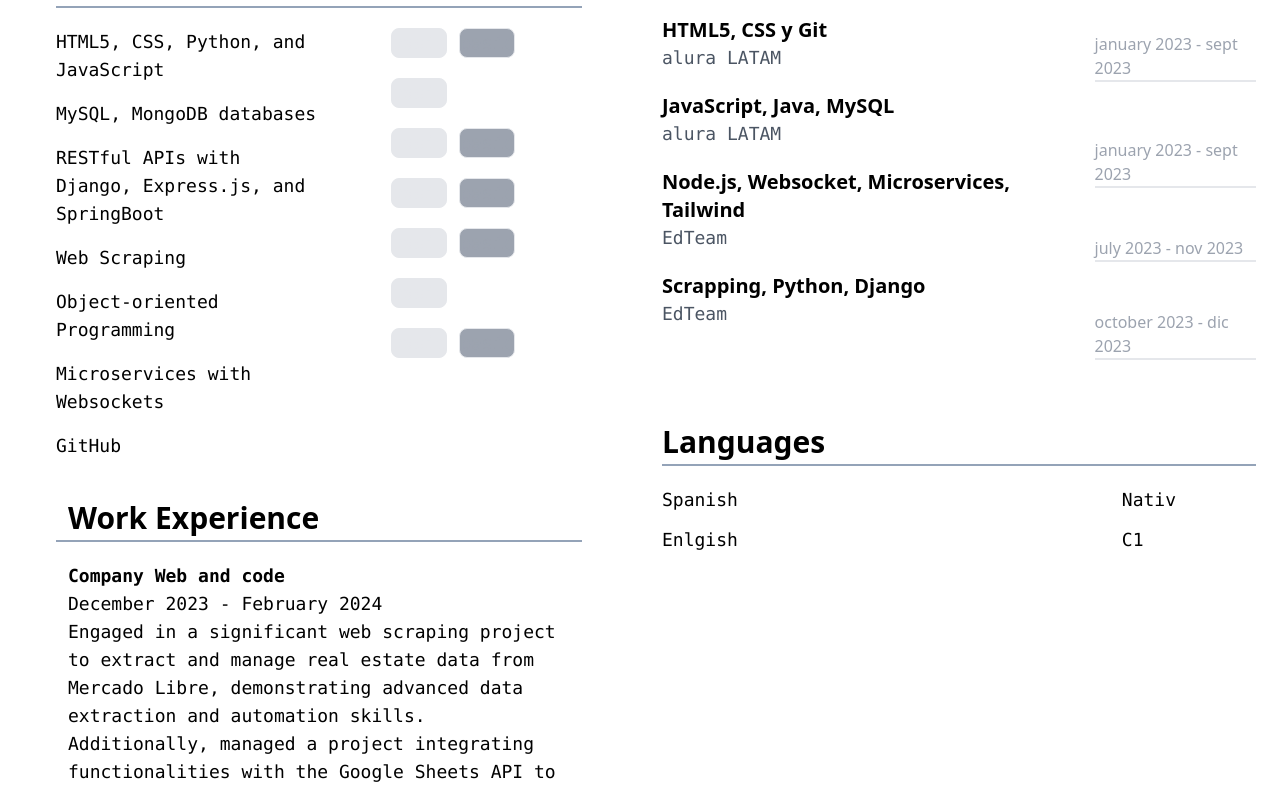
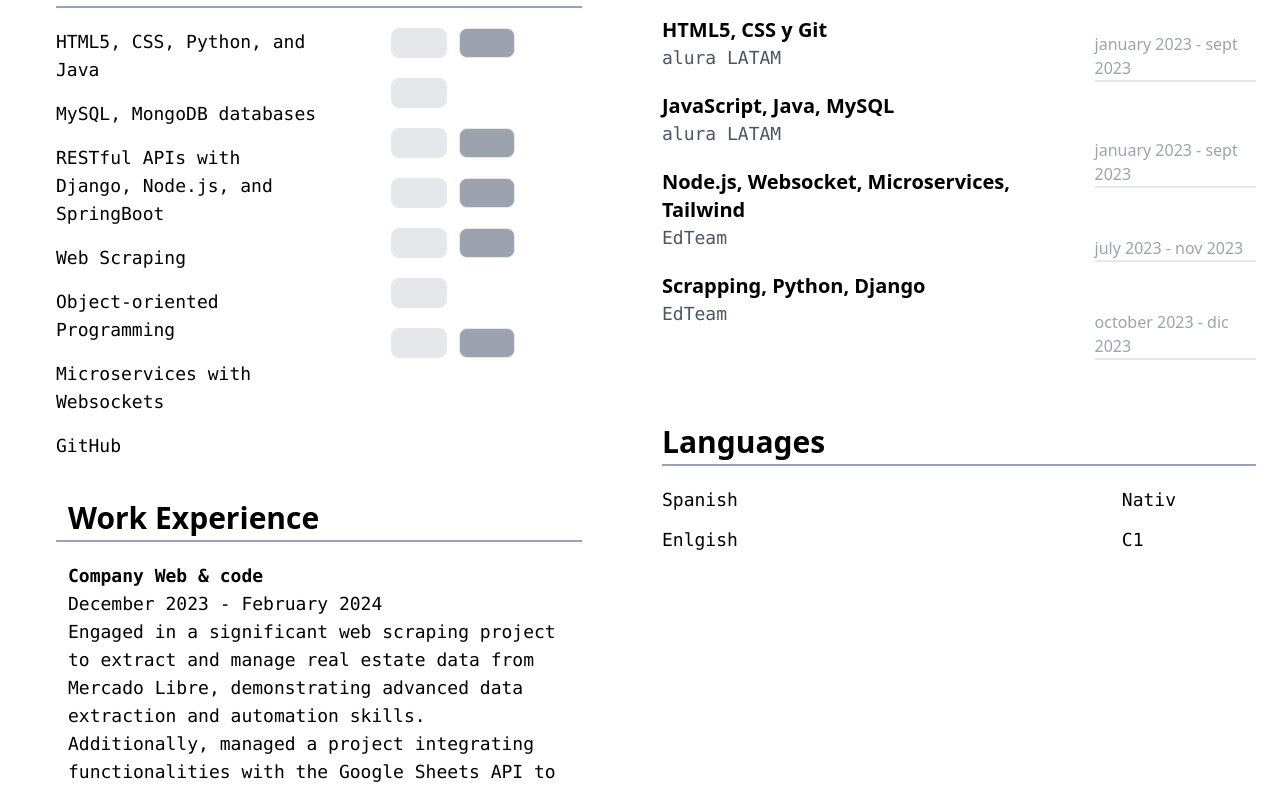
Before and after one commit to fabrixbau/MiPaginaWebPresentacion, a website built with Vite: page index.html in a window 1280 px wide. Shown: the part 542-1329 px from the top of the page. Built offline with nearby package versions, Linux system fonts and the light colour scheme.

Commit message:
actualizacion de seccion java, node, web & code

```diff
--- a/index.html
+++ b/index.html
@@ -79,9 +79,9 @@
 
                 <div class="flex flex-row justify-between font-mono text-lg">
                     <div class="text-lg mt-5 lg:w-1/2 md:w-1/2">
-                        <p class="">HTML5, CSS, Python, and JavaScript</p>
+                        <p class="">HTML5, CSS, Python, and Java</p>
                         <p class="pt-4">MySQL, MongoDB databases</p>
-                        <p class="pt-4">RESTful APIs with Django, Express.js, and SpringBoot</p>
+                        <p class="pt-4">RESTful APIs with Django, Node.js, and SpringBoot</p>
                         <p class="pt-4">Web Scraping</p>
                         <p class="pt-4">Object-oriented Programming</p>
                         <p class="pt-4">Microservices with Websockets</p>
@@ -144,7 +144,7 @@
             <!-- Segunda fila -->
                 <h1 class="pb-1 border-b-2 border-b-slate-400 flex mx-auto items-center font-bold text-3xl pt-8 p-3">Work Experience</h1>
                     <div class="p-3 pt-3 mt-2 font-mono text-lg">
-                        <h2 class="font-bold">Company Web and code</h2>
+                        <h2 class="font-bold">Company Web & code</h2>
                         <p>December 2023 - February 2024</p>
                         <p>Engaged in a significant web scraping project to extract and manage real estate data from Mercado Libre, demonstrating advanced data extraction and automation skills. Additionally, managed a project integrating functionalities with the Google Sheets API to streamline project management and reporting processes.</p>
 
```
Also changed, not shown: README.md.
